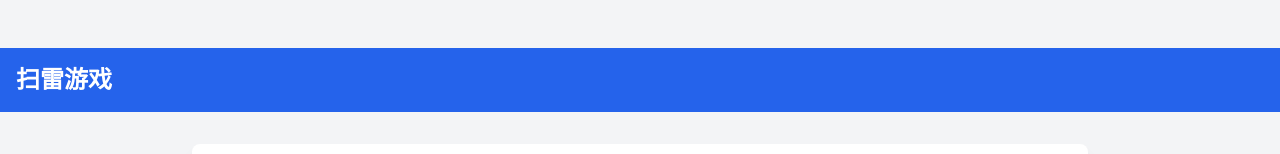
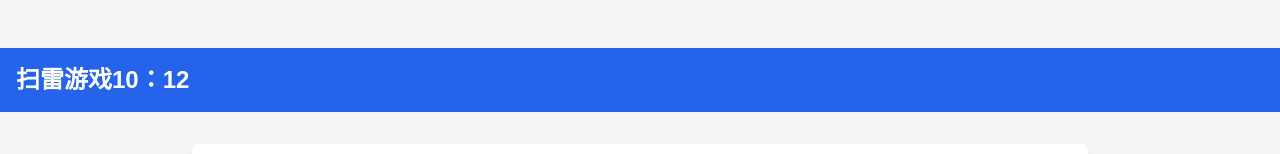
Before and after one commit to ly32222848/minesweeper-web, a Next.js app: page / in a window 1280 px wide. Shown: the part 403-557 px from the top of the page. Built offline with nearby package versions, Linux system fonts and the light colour scheme.

Commit message:
Update index.js

```diff
--- a/src/pages/index.js
+++ b/src/pages/index.js
@@ -96,7 +96,7 @@
     <DirectoryHeader />
       <nav className="bg-blue-600 text-white p-4">
         <div className="container mx-auto">
-          <h1 className="text-2xl font-bold">扫雷游戏</h1>
+          <h1 className="text-2xl font-bold">扫雷游戏10：12</h1>
         </div>
       </nav>
 
```
